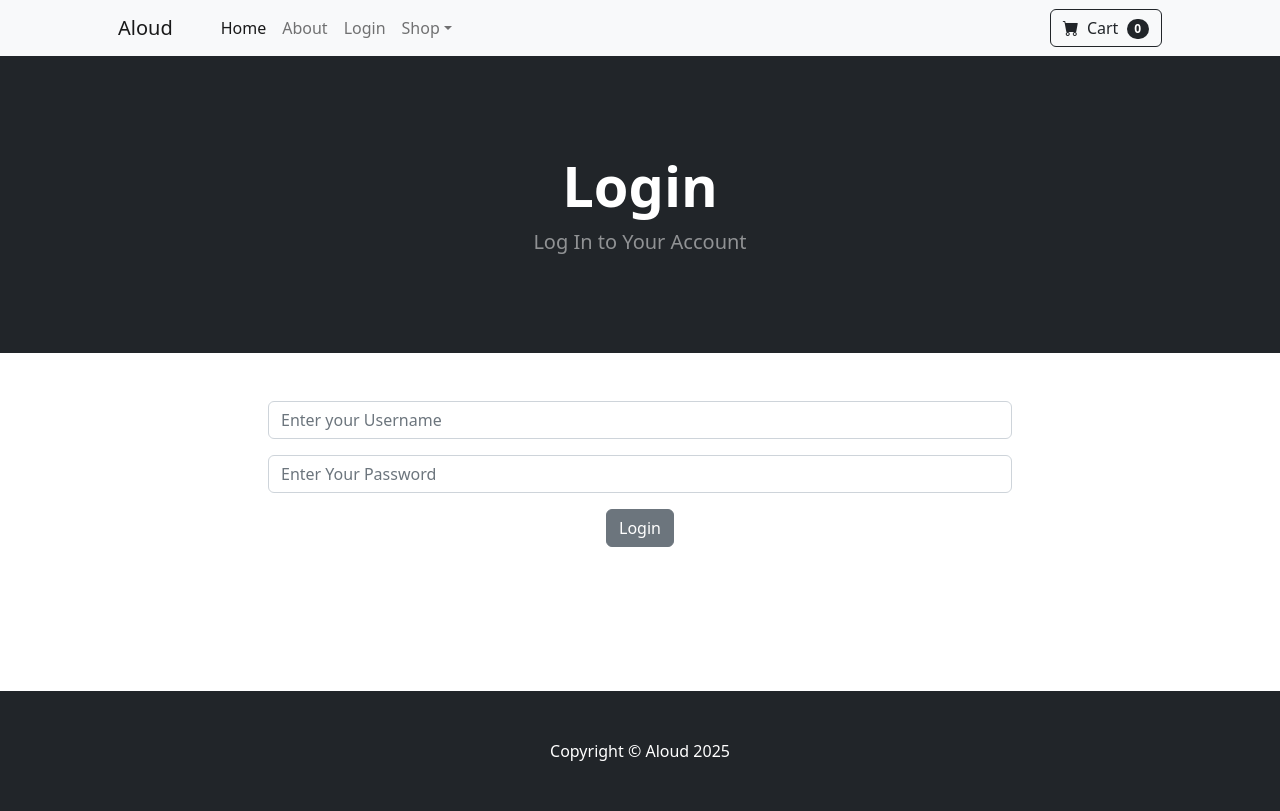
After one commit to Sreedevi0602/ecom, a Django app: page /login/ in a window 1280 px wide. The commit adds this page. Run offline with Django 5.2, Linux system fonts and the light colour scheme; some libraries are stand-ins or nearby versions.

Commit message:
Login logic and logout logic completed for admin. Registration yet to be done.

```diff
--- a/ecom/store/templates/base.html
+++ b/ecom/store/templates/base.html
@@ -29,6 +29,19 @@
   <body>
     {% include 'navbar.html' %}
 
+    {% if messages %}
+
+      {% for message in messages %}
+
+      <div class="alert alert-warning alert-dismissible fade show" role="alert">
+  {{message}}
+  <button type="button" class="btn-close" data-bs-dismiss="alert" aria-label="Close"></button>
+</div>
+
+      {% endfor %}
+
+    {% endif %}
+
 
     {% block content %}
 
@@ -40,7 +53,7 @@
     <footer class="py-5 bg-dark">
       <div class="container">
         <p class="m-0 text-center text-white">
-          Copyright &copy; Aloud 2023
+          Copyright &copy; Aloud 2025
         </p>
       </div>
     </footer>
--- /dev/null
+++ b/ecom/store/templates/login.html
@@ -0,0 +1,47 @@
+{% extends 'base.html' %}
+{% block content %}
+
+    <!-- Header-->
+    <header class="bg-dark py-5">
+      <div class="container px-4 px-lg-5 my-5">
+        <div class="text-center text-white">
+          <h1 class="display-4 fw-bolder">Login</h1>
+          <p class="lead fw-normal text-white-50 mb-0">
+            Log In to Your Account
+          </p>
+        </div>
+      </div>
+    </header>
+
+    <div class="container">
+        <div class="row">
+            <center>
+                <div class="col-8">
+
+
+                        <br/><br/>
+
+                    <form method="POST" action="{% url 'login' %}">
+                        {% csrf_token  %}
+  <div class="mb-3">
+
+    <input type="text" class="form-control" name="username" placeholder="Enter your Username">
+
+  </div>
+  <div class="mb-3">
+
+    <input type="password" class="form-control" name="password" placeholder="Enter Your Password">
+  </div>
+
+  <button type="submit" class="btn btn-secondary">Login</button>
+</form>
+
+
+                        <br/><br/><br/><br/><br/><br/>
+
+                </div>
+            </center>
+        </div>
+    </div>
+
+{% endblock %}
--- a/ecom/store/templates/navbar.html
+++ b/ecom/store/templates/navbar.html
@@ -19,6 +19,17 @@
               <a class="nav-link active" aria-current="page" href="{% url 'home' %}">Home</a>
             </li>
             <li class="nav-item"><a class="nav-link" href="{% url 'about' %}">About</a></li>
+
+          {% if user.is_authenticated %}
+
+            <li class="nav-item"><a class="nav-link" href="{% url 'logout' %}">Logout</a></li>
+
+          {% else %}
+
+            <li class="nav-item"><a class="nav-link" href="{% url 'login' %}">Login</a></li>
+
+          {% endif %}
+
             <li class="nav-item dropdown">
               <a
                 class="nav-link dropdown-toggle"
--- a/ecom/store/urls.py
+++ b/ecom/store/urls.py
@@ -3,5 +3,7 @@ from . import views
 
 urlpatterns = [
     path('', views.home, name='home'),
-    path('about/', views.about, name='about')
+    path('about/', views.about, name='about'),
+    path('login/', views.login_user, name='login'),
+    path('logout/', views.logout_user, name='logout'),
 ]
--- a/ecom/store/views.py
+++ b/ecom/store/views.py
@@ -1,5 +1,7 @@
-from django.shortcuts import render
+from django.shortcuts import render, redirect
 from .models import *
+from django.contrib.auth import authenticate, login, logout
+from django.contrib import messages
 
 # Create your views here.
 def home(request):
@@ -8,3 +10,27 @@ def home(request):
 
 def about(request):
     return render(request, 'about.html', {})
+
+def login_user(request):
+    if request.method == "POST":
+        username = request.POST['username']
+        password = request.POST['password']
+        user = authenticate(request, username=username, password=password)
+
+        if user is not None:
+            login(request, user)
+            messages.success(request, ("Login Completed Successfully"))
+            return redirect('home')
+
+        else:
+            messages.success(request, ("Something Went Wrong. Please Try Again"))
+            return redirect('login')
+
+    else:
+
+        return render(request, 'login.html', {})
+
+def logout_user(request):
+    logout(request)
+    messages.success(request,("You have been Logged Out"))
+    return redirect('home')
```
Also changed, not shown: ecom/db.sqlite3.
